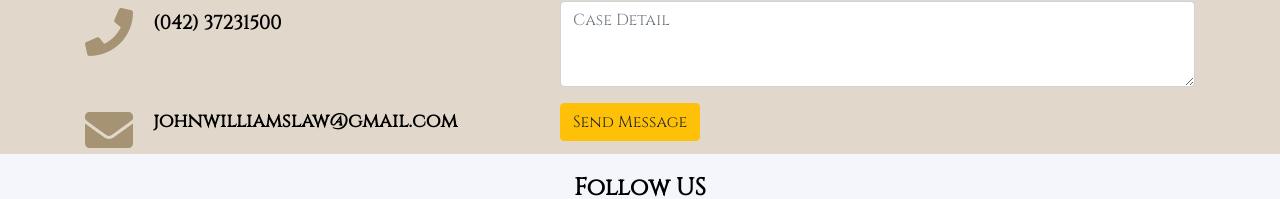
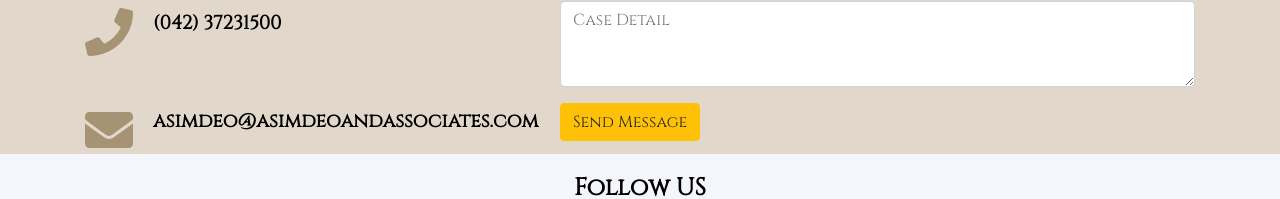
Before and after one commit to Hamzahashmi4444/Asim-Deo-Updated, a React (Create React App) app: page /contact in a window 1280 px wide. Shown: the part 647-846 px from the top of the page. Built offline with nearby package versions, Linux system fonts and the light colour scheme.

Commit message:
Change Email

```diff
--- a/src/components/ContactPage.js
+++ b/src/components/ContactPage.js
@@ -27,7 +27,7 @@ class ContactPage extends Component {
               </div>
               <div className="contact-page__email">
                 <FaEnvelope />
-                <p>johnwilliamslaw@gmail.com</p>
+                <p>asimdeo@asimdeoandassociates.com</p>
               </div>
             </div>
             <div className="col-md-7">
```
